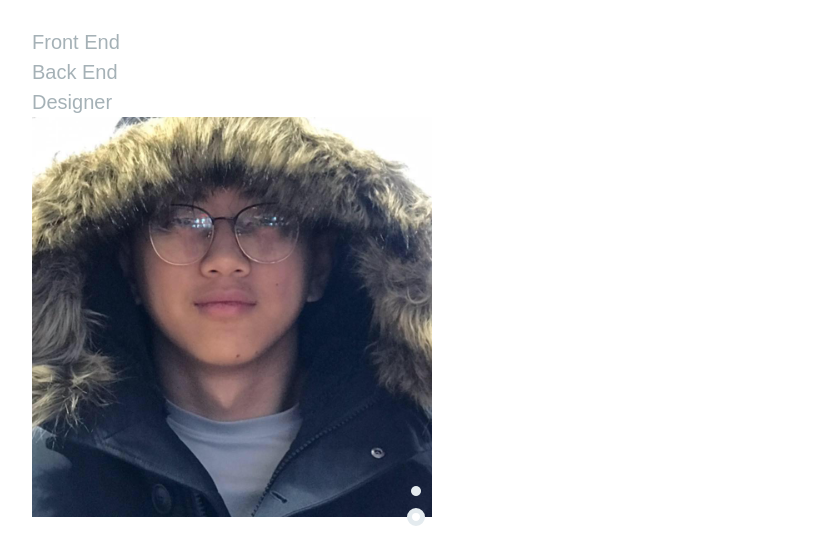
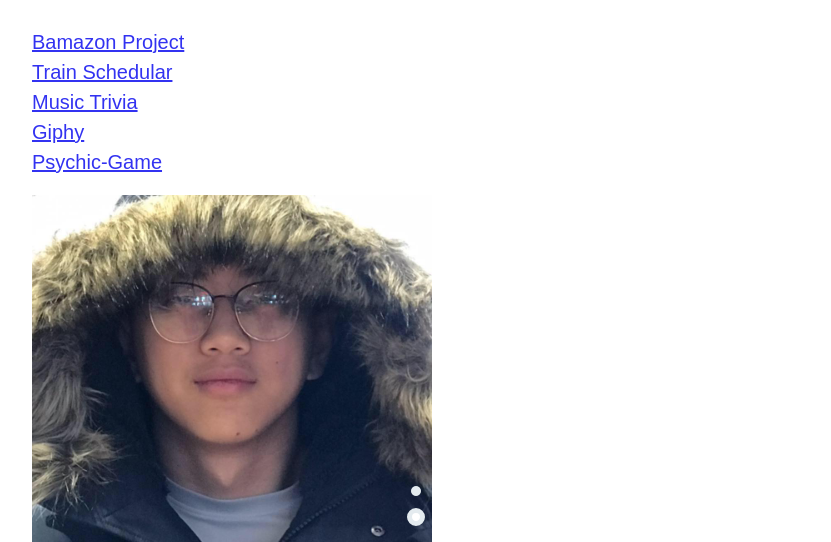
Before and after one commit to TNorsang/Norsang-Portfolio, a plain HTML site: page index.html in a window 1280 px wide. Shown: the part 258-800 px from the top of the page, without its empty margins (224-1055 px from the left). Drawn offline with Linux system fonts and the light colour scheme.

Commit message:
added idex.html

```diff
--- a/index.html
+++ b/index.html
@@ -24,20 +24,19 @@
         <div class="ladingWrapper">
             <div class="landingL">
                 <h1>Tenzin Norsang</h1>
-                <p>Hello, my name is Tenzin Norsang. I am a <br> Full stack Web Developer &amp; <span class="blue">Full
+                <p>Hello, my name is Tenzin Norsang. I am a <br><span class="blue">Full
                         Stack Developer</span> </p>
 
                 <ul>
                     <li>
-                        <p>Front End</p>
-                    </li>
-                    <li>
-                        <p>Back End</p>
-                    </li>
-                    <li>
-                        <p>Designer</p>
+                        <p><a href="https://tnorsang.github.io/bamazon/"> Bamazon Project </a> </p>
+                        <p><a href="https://tnorsang.github.io/Train-Scheduler/ ""> Train Schedular </a> </p>
+                        <p><a href="https://tnorsang.github.io/Train-Scheduler/""> Music Trivia </a> </p>
+                        <p><a href="https://tnorsang.github.io/giphy/"> Giphy </a> </p>
+                        <p><a href="https://tnorsang.github.io/Psychic-Game/"> Psychic-Game </a> </p>
                     </li>
                 </ul>
+                <br>
             </div>
             <div class="LandingR">
                 <img src="assets/images/pic.jpg" alt="Tenzin Norsang" width="400px">
```
